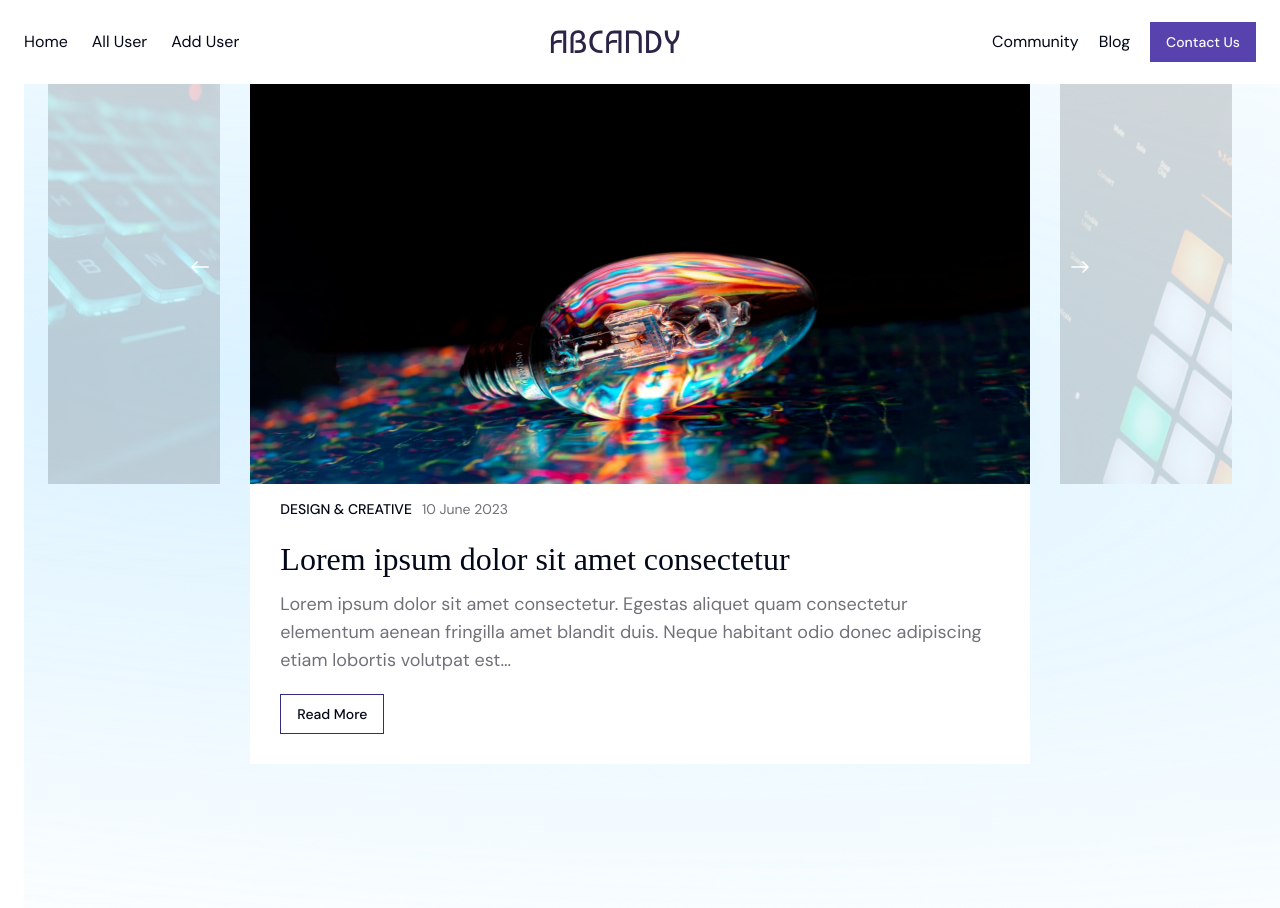
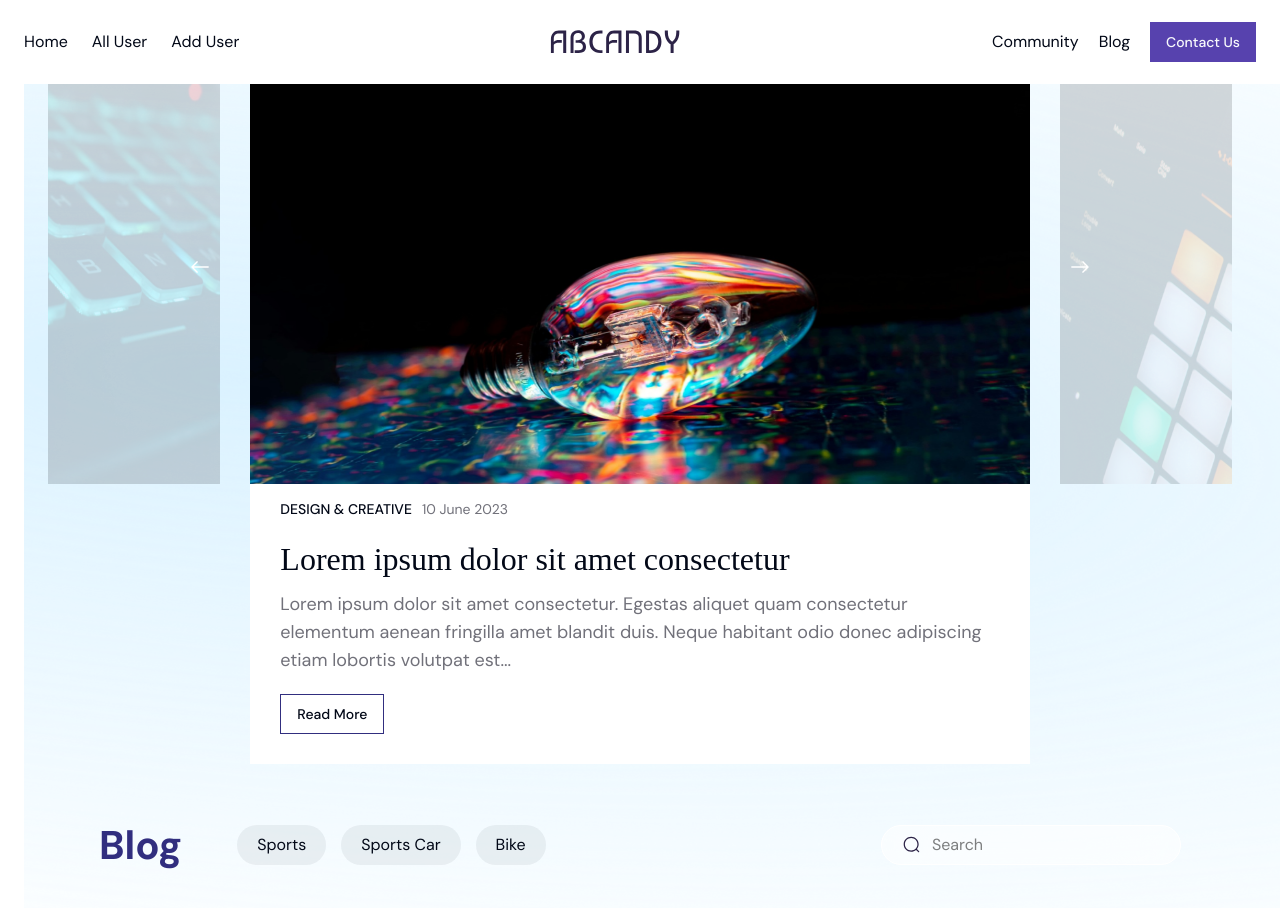
Before and after one commit to NafeesIS/blog-site, a Next.js app: page / in a window 1280 px wide. Shown: the top 908 px of the page. Built offline with nearby package versions, Linux system fonts and the light colour scheme.

Commit message:
create blog category and search section

```diff
--- a/src/app/page.js
+++ b/src/app/page.js
@@ -1,4 +1,5 @@
 import Banner from "@/Banner/Banner";
+import Blog from "@/blog/Blog";
 import BannerGradient from "@/components/ui/BannerGradient";
 import Container from "@/components/ui/Container";
 
@@ -9,6 +10,7 @@ export default function Home() {
                 <Banner />
                 <BannerGradient />
             </Container>
+            <Blog />
         </main>
     );
 }
--- /dev/null
+++ b/src/blog/Blog.jsx
@@ -0,0 +1,28 @@
+import Container from "@/components/ui/Container";
+import search from "@/images/logo/search.svg";
+import Image from "next/image";
+
+const Blog = () => {
+    return (
+        <Container className="pt-[84px] pb-10 flex items-center justify-between mx-[75px]">
+            <div className="flex items-center gap-[15px]">
+                <div className="text-indigo text-[40px] font-bold leading-[50px] pr-10">Blog</div>
+                <div className="h-10 px-5 py-[7px] bg-gray-500 bg-opacity-10 rounded-[40px] justify-start items-start gap-2.5 inline-flex">
+                    <div className="text-indigo-950 text-base font-normal leading-relaxed">Sports</div>
+                </div>
+                <div className="h-10 px-5 py-[7px] bg-gray-500 bg-opacity-10 rounded-[40px] justify-start items-start gap-2.5 inline-flex">
+                    <div className="text-indigo-950 text-base font-normal leading-relaxed">Sports Car</div>
+                </div>
+                <div className="h-10 px-5 py-[7px] bg-gray-500 bg-opacity-10 rounded-[40px] justify-start items-start gap-2.5 inline-flex">
+                    <div className="text-indigo-950 text-base font-normal leading-relaxed">Bike</div>
+                </div>
+            </div>
+            <div className="w-[300px] h-10 px-5 py-[7px] bg-white bg-opacity-50 rounded-[40px] border border-white backdrop-blur-2xl justify-start items-center gap-2.5 inline-flex">
+                <Image src={search} className="w-5 h-5 relative" alt="search" />
+                <div className="text-black text-opacity-50 text-base font-normal font-['DM Sans'] leading-relaxed">Search</div>
+            </div>
+        </Container>
+    );
+};
+
+export default Blog;
```
Also changed, not shown: src/images/logo/search.svg (added).
